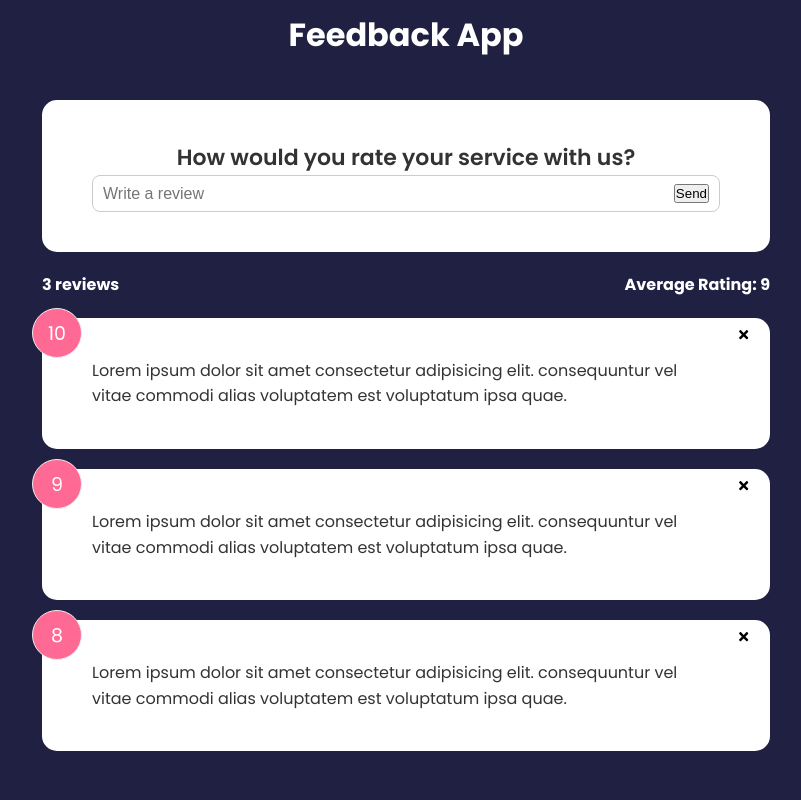
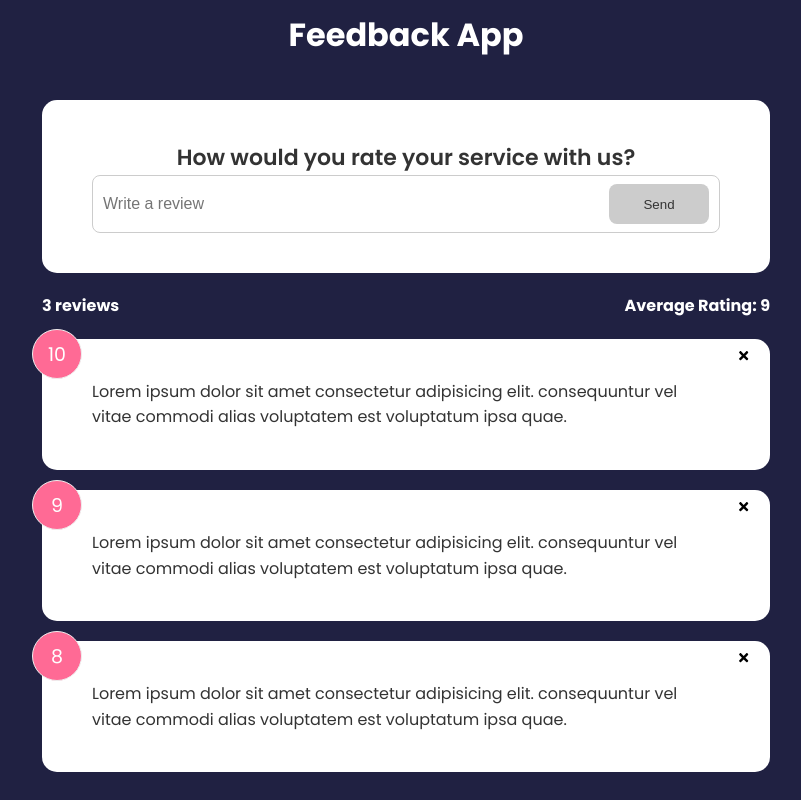
Before and after one commit to nhdtrung/react-review-app, a React (Create React App) app: page / in a window 1280 px wide. Shown: the whole page, without its empty margins (234-1035 px from the left). Built offline with nearby package versions, Linux system fonts and the light colour scheme.

Commit message:
Real-Time Validation

```diff
--- a/src/components/FeedbackForm.jsx
+++ b/src/components/FeedbackForm.jsx
@@ -1,12 +1,25 @@
 import { useState } from "react";
 import Card from "./shared/Card";
+import Button from "./shared/Button";
 
 function FeedbackForm() {
-    const [text, setText] = useState('')
+  const [text, setText] = useState("");
+  const [btnDisable, setBtnDisable] = useState(true);
+  const [message, setMessage] = useState("");
 
   const handleTextChange = (e) => {
-        setText(e.target.value)
+      if(text === '') {
+          setBtnDisable(true)
+          setMessage(null)
+      } else if(text !== '' && text.trim().length < 10) {
+          setMessage('Text must be at least 10 characters !!!')
+      } else {
+          setMessage(null)
+          setBtnDisable(false)
       }
+
+    setText(e.target.value);
+  };
 
   return (
     <Card>
@@ -20,8 +33,11 @@
             placeholder="Write a review"
             value={text}
           />
-            <button type="submit">Send</button>
+          <Button type="submit" version="secondary" isDisable={btnDisable}>
+            Send
+          </Button>
         </div>
+        {message && <div className="message">{message}</div>}
       </form>
     </Card>
   );
--- /dev/null
+++ b/src/components/shared/Button.jsx
@@ -0,0 +1,24 @@
+import PropTypes from 'prop-types'
+
+function Button({ children, version, type, isDisable }) {
+    return (
+      <button type="{type}" disabled={isDisable} className={`btn btn-${version}`}>
+        {children}
+      </button>
+    );
+}
+
+Button.defaultProps = {
+    version: 'primary',
+    type: 'button',
+    isDisable: false
+}
+
+Button.propTypes = {
+    children: PropTypes.node.isRequired,
+    version: PropTypes.string,
+    type: PropTypes.string,
+    isDisable: PropTypes.bool,
+}
+
+export default Button
```
Lines whose indentation alone changed are shown as unchanged.
